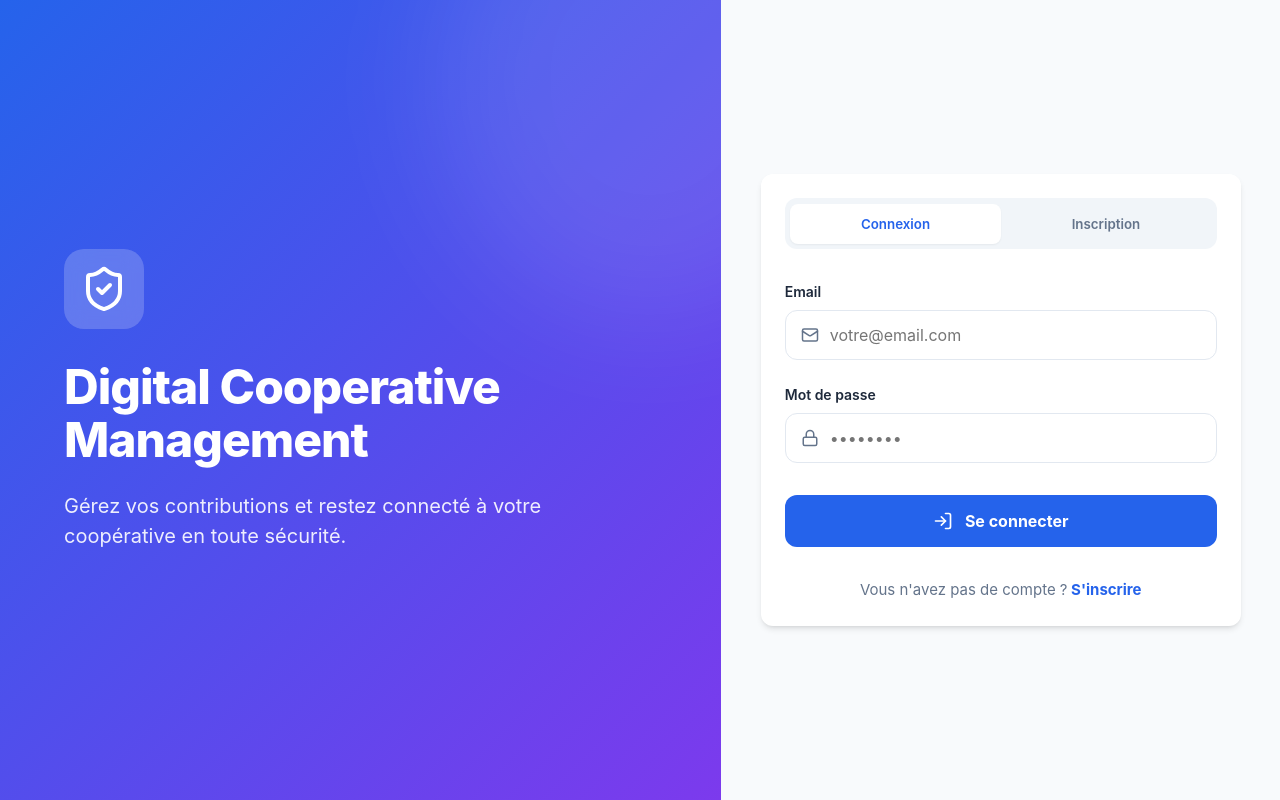
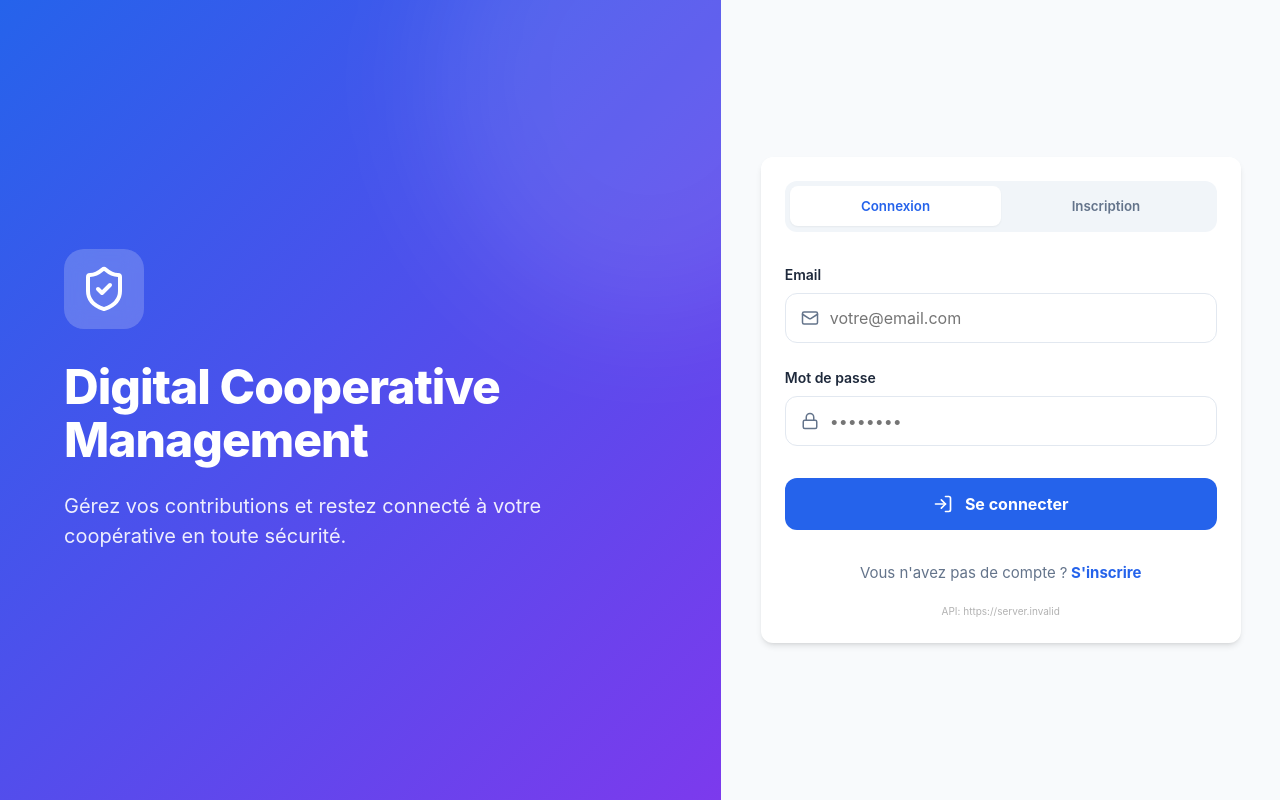
Before and after one commit to codeur05/cop_management, a React app in the folder frontend-web/: page /auth in a window 1280 px wide. Built offline with nearby package versions, Linux system fonts and the light colour scheme; no server answers; the HTML template or start-up script is replaced by a standard one.

Commit message:
Add debug API URL in AuthPage

```diff
--- a/frontend-web/src/pages/AuthPage.jsx
+++ b/frontend-web/src/pages/AuthPage.jsx
@@ -151,6 +151,10 @@ const AuthPage = () => {
               {isLogin ? " S'inscrire" : " Se connecter"}
             </span>
           </p>
+
+          <div style={{ marginTop: '20px', fontSize: '10px', color: '#666', textAlign: 'center', opacity: 0.5 }}>
+            API: {import.meta.env.VITE_API_URL || 'Local (localhost:8000)'}
+          </div>
         </div>
       </div>
     </div>
```
Also changed, not shown: 1 other file (tests, documents, lock files or other folders).
